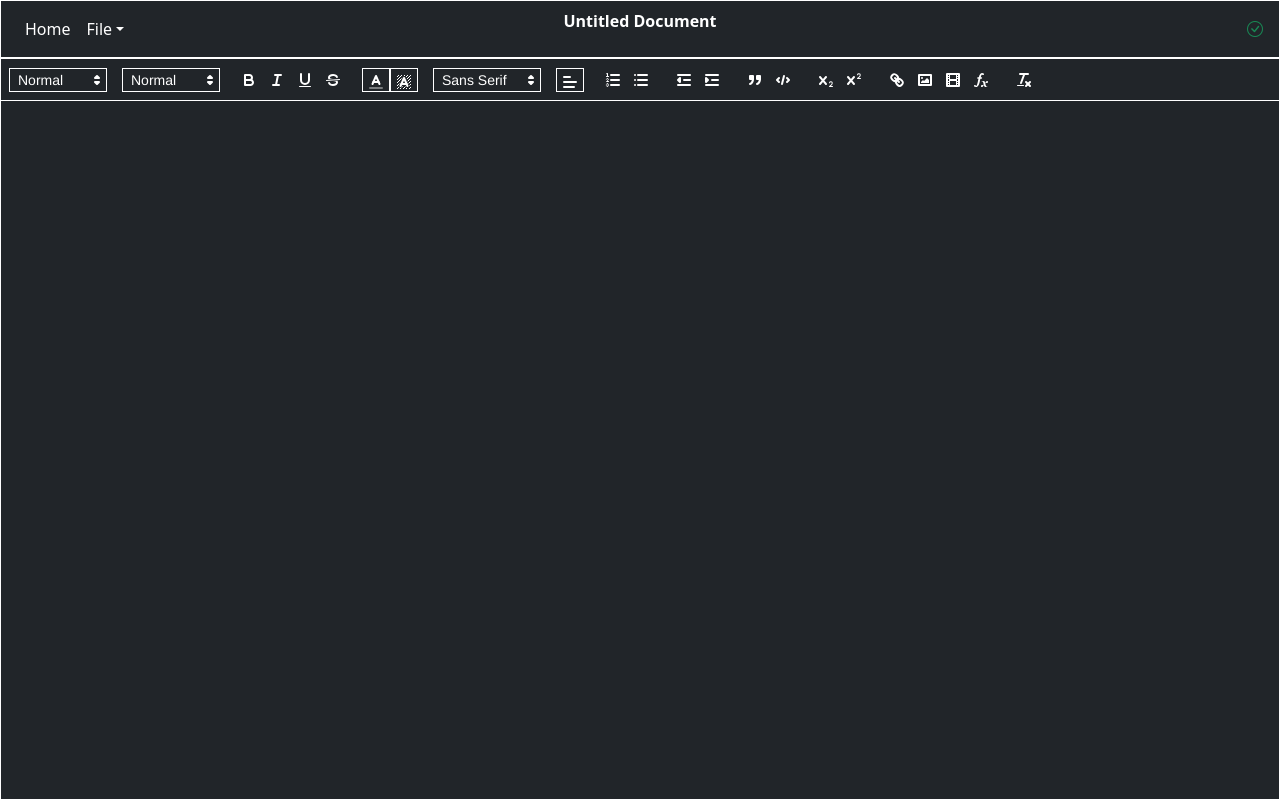
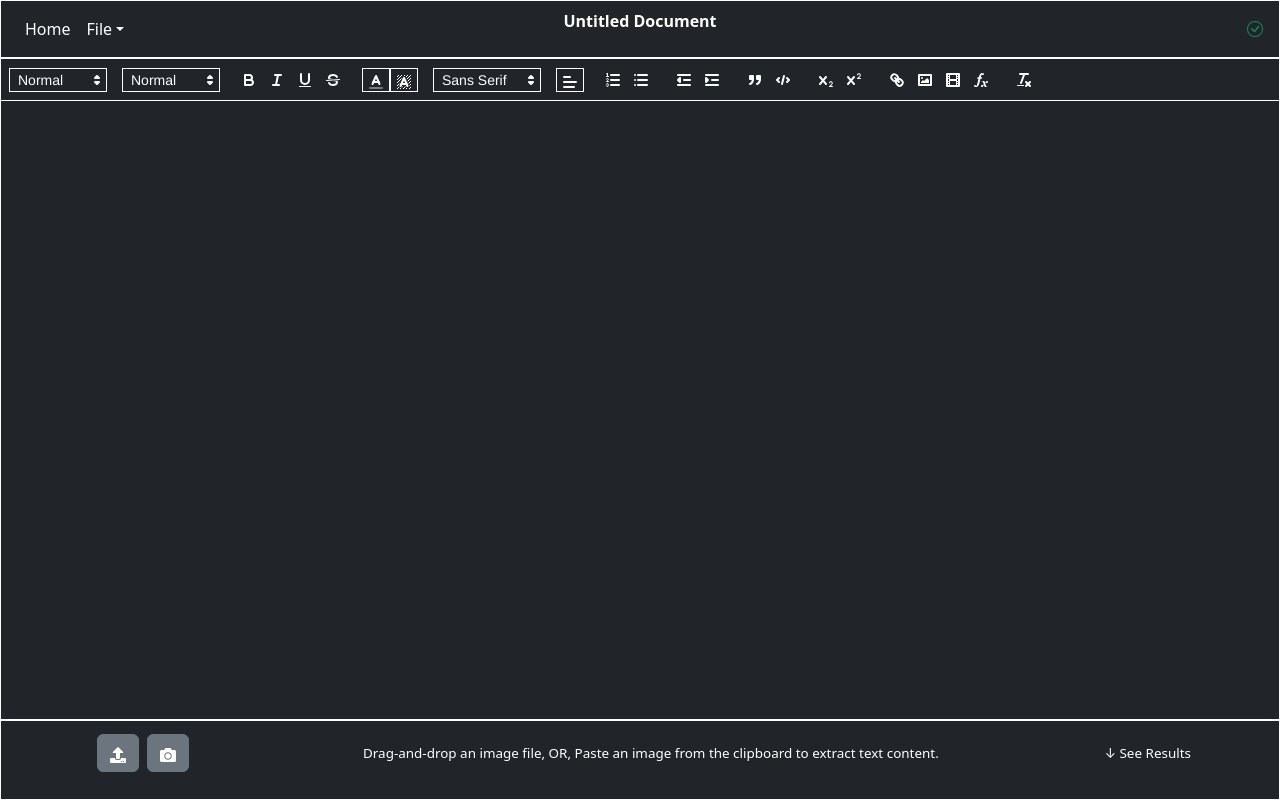
Before and after one commit to ronnmabunga/scanpad, a React (Vite) app: page /edit in a window 1280 px wide. Built offline with nearby package versions, Linux system fonts and the light colour scheme.

Commit message:
Add OCR on edit page

```diff
--- a/src/pages/PageEditor.jsx
+++ b/src/pages/PageEditor.jsx
@@ -3,7 +3,7 @@ import { useParams } from "react-router-dom";
 import RichTextEditor from "../components/RichTextEditor";
 import PageFileNotFound from "./PageFileNotFound";
 import { useDatabase } from "../contexts/DatabaseContext";
-
+import OCRImageCapture from "../components/OCRImageCapture";
 function PageEditor() {
     const { fileId } = useParams();
     const { documents, setCurrentDoc } = useDatabase();
@@ -41,7 +41,14 @@ function PageEditor() {
         <div className="container-fluid bg-black text-white p-0" style={{ height: "100vh" }}>
             <div className="row m-0" style={{ height: "100%" }}>
                 <div className="col-12 p-0" style={{ height: "100%" }}>
-                    <RichTextEditor style={{ height: "100%" }} />
+                    <div className="d-flex flex-column h-100">
+                        <div className="flex-grow-1" style={{ overflow: "auto" }}>
+                            <RichTextEditor style={{ height: "100%" }} />
+                        </div>
+                        <div style={{ height: "10%" }}>
+                            <OCRImageCapture style={{ height: "100%" }} />
+                        </div>
+                    </div>
                 </div>
             </div>
         </div>
```
